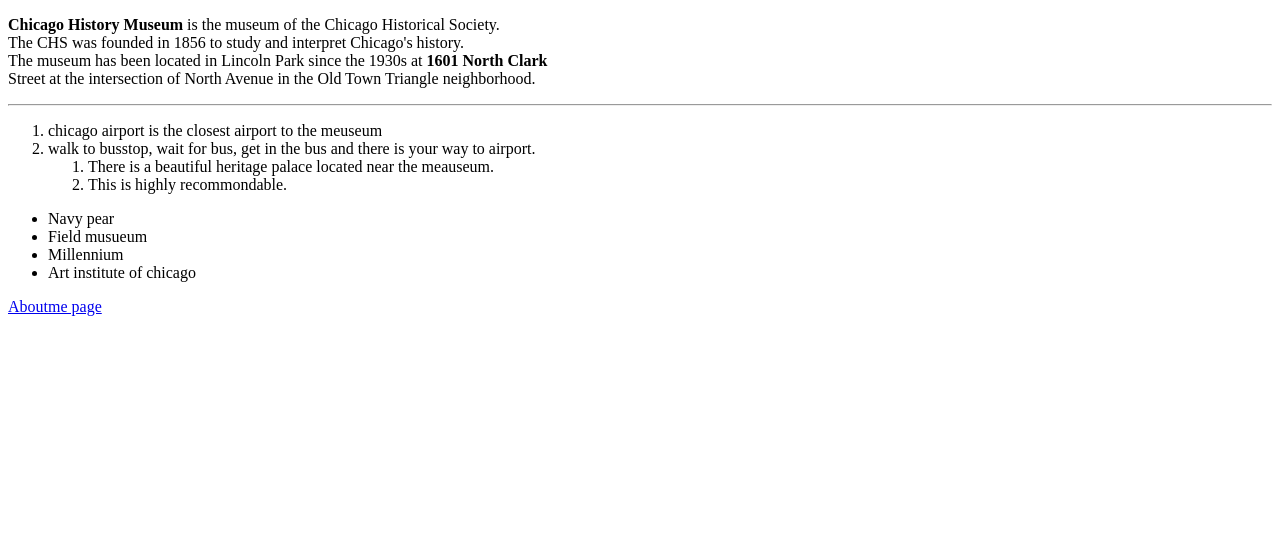
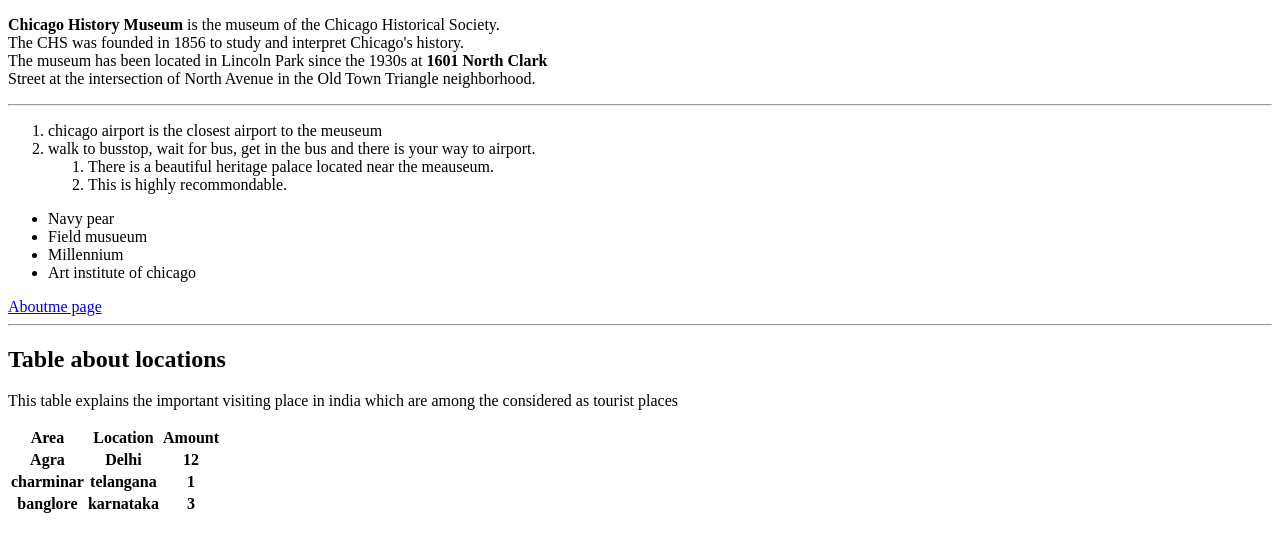
Before and after one commit to 44-563-Web-Apps-F22/44563-webapps-assignment-3-S553795, a plain HTML site: page index.html in a window 1280 px wide. Shown: the part 105-656 px from the top of the page. Drawn offline with Linux system fonts and the light colour scheme.

Commit message:
table added

```diff
--- a/index.html
+++ b/index.html
@@ -55,6 +55,39 @@
 
          <a href = "aboutme.html">Aboutme page</a>
 
+         <hr>
+         <h2>Table about locations</h2>
+         <p>This table explains the important visiting place in india  which are among the considered as tourist places </p>
+         <table>
+            <tr>
+                <th>Area</th>
+                <th>Location</th>
+
+                <th>Amount</th>
+
+            </tr>
+            <tr>
+
+                <th>Agra</th>
+                <th>Delhi</th>
+                <th>12</th>
+
+            </tr>
+            <tr>
+
+                <th>charminar</th>
+                <th>telangana</th>
+                <th>1</th>
+
+            </tr>
+            <tr>
+                <th>banglore</th>
+                <th>karnataka</th>
+                <th>3</th>
+
+            </tr>
+
+         </table>
    </body>
 
 
```
